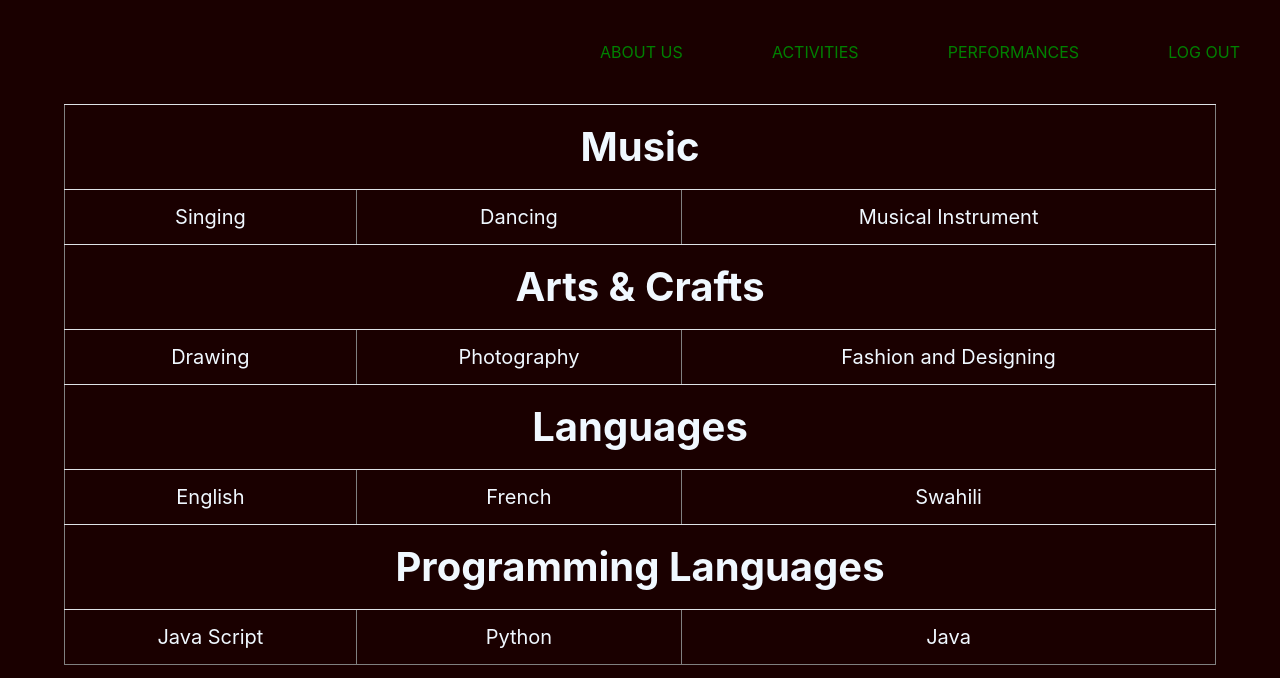
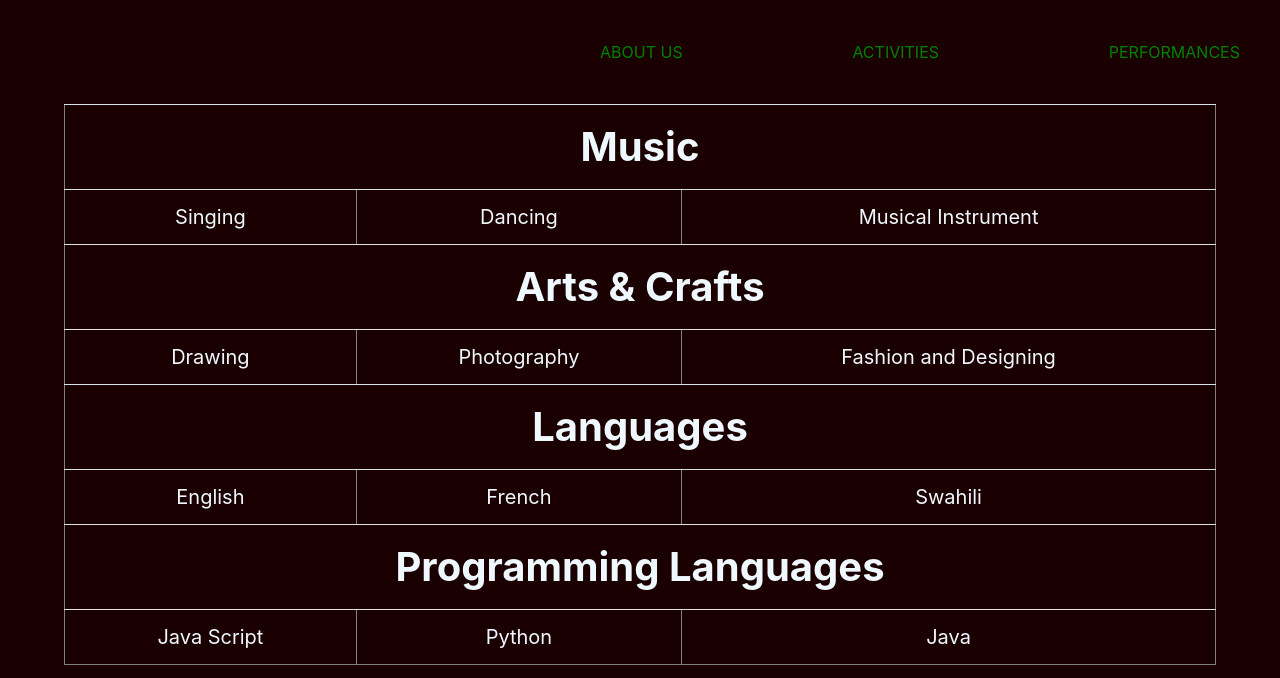
Before and after one commit to ParfaitNduwayo/Organizational-Website, a plain HTML site: page Activities.html in a window 1280 px wide. Shown: the top 678 px of the page. Drawn offline with nearby package versions, Linux system fonts and the light colour scheme.

Commit message:
Update Activities.html

```diff
--- a/Activities.html
+++ b/Activities.html
@@ -15,7 +15,7 @@
 		<a href="About Page.html">About Us</a>
 		<a href="Activities.html">Activities</a>
 		<a href="Performances.html">Performances</a>
-		<a href="index.html">Log out</a>
+
 	</div>
 
 	<div class="tbl">
```
